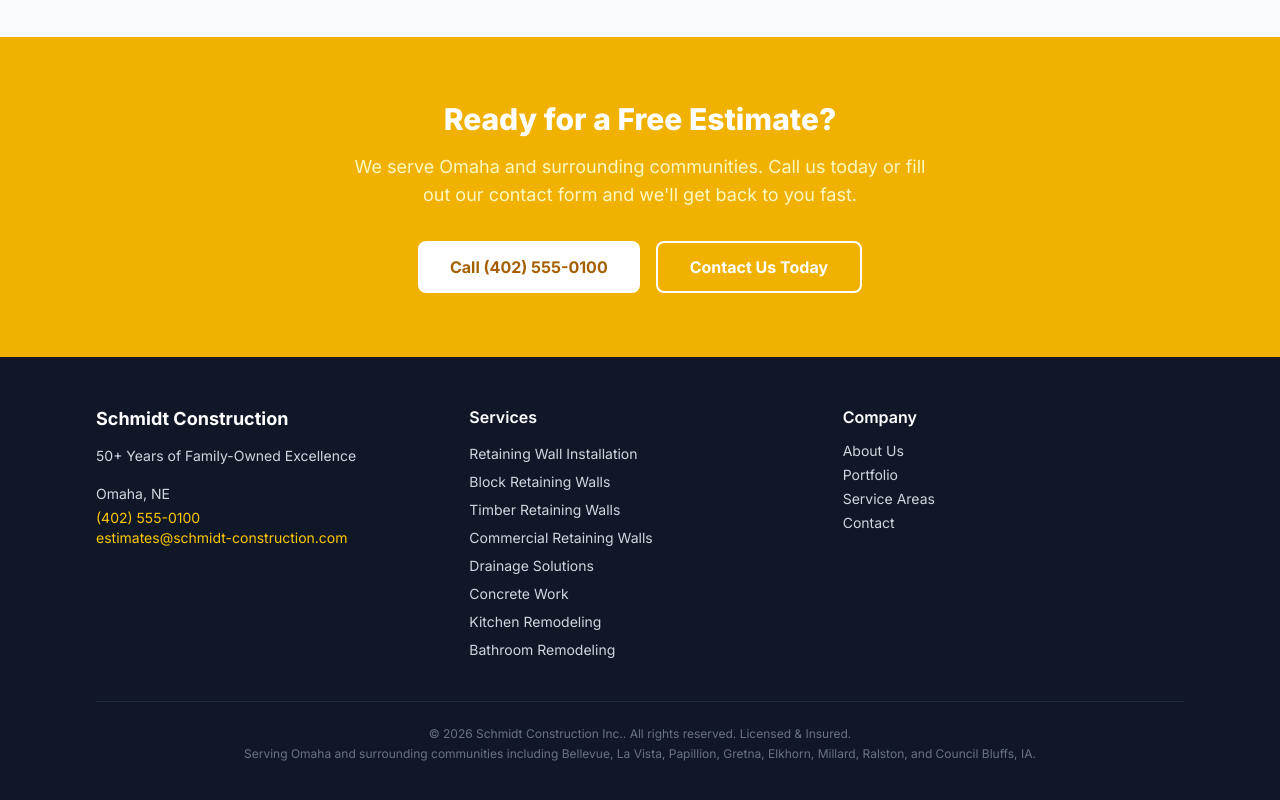
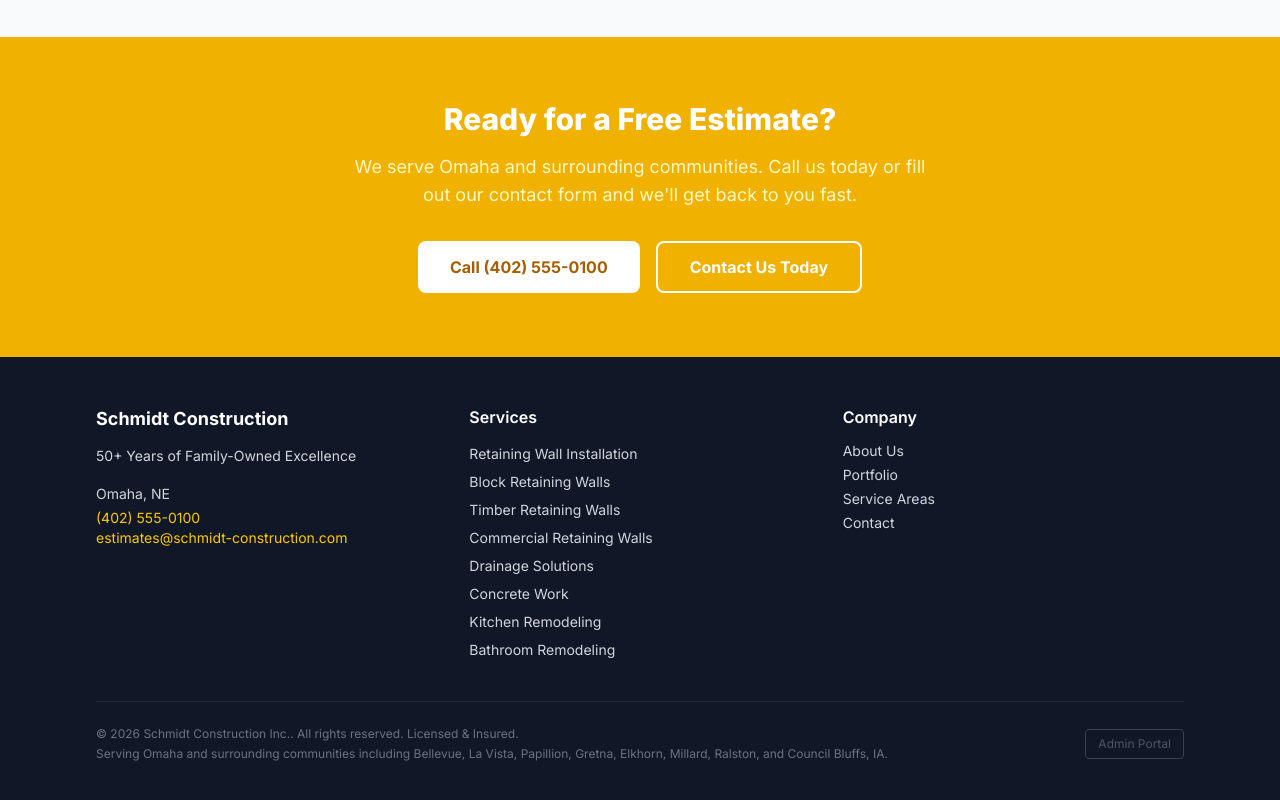
Before and after one commit to Mattjhagen/SchmidtConstruction, a Next.js app: page / in a window 1280 px wide. Shown: the part 2748-3548 px from the top of the page. Built offline with nearby package versions, Linux system fonts and the light colour scheme; no server answers.

Commit message:
Add Admin Portal link to marketing footer

```diff
--- a/src/components/marketing/MarketingFooter.tsx
+++ b/src/components/marketing/MarketingFooter.tsx
@@ -39,9 +39,17 @@ export default function MarketingFooter() {
           </div>
         </div>
 
-        <div className="border-t border-gray-800 mt-10 pt-6 text-center text-xs text-gray-500">
-          <p>© {new Date().getFullYear()} {site.legalName}. All rights reserved. Licensed & Insured.</p>
-          <p className="mt-1">Serving {site.serviceArea}.</p>
+        <div className="border-t border-gray-800 mt-10 pt-6 flex flex-col sm:flex-row items-center justify-between gap-3 text-xs text-gray-500">
+          <div className="text-center sm:text-left">
+            <p>© {new Date().getFullYear()} {site.legalName}. All rights reserved. Licensed & Insured.</p>
+            <p className="mt-1">Serving {site.serviceArea}.</p>
+          </div>
+          <a
+            href="https://login.schmidt-construction.com"
+            className="text-gray-600 hover:text-gray-400 transition-colors border border-gray-700 hover:border-gray-600 rounded px-3 py-1.5 whitespace-nowrap"
+          >
+            Admin Portal
+          </a>
         </div>
       </div>
     </footer>
```
